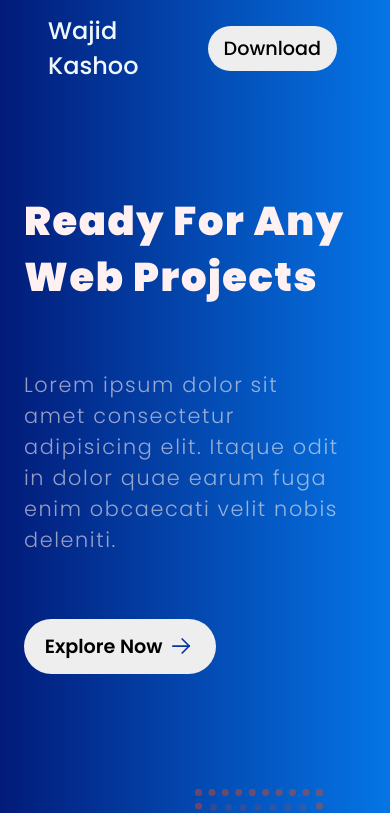
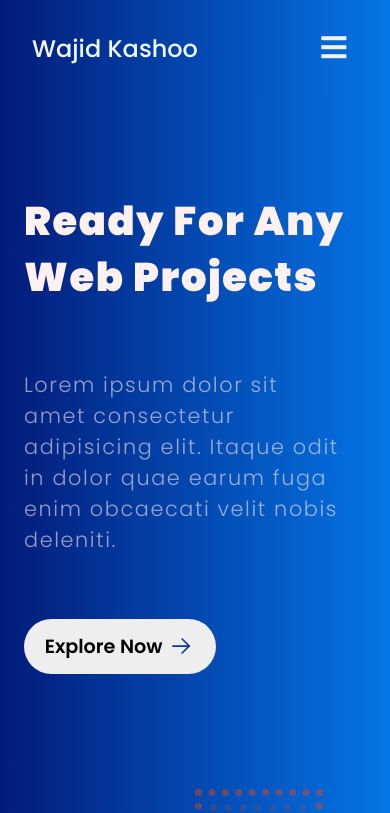
Before and after one commit to wajidkashoo14/ReactApp, a React (Create React App) app: page / in a window 390 px wide. Shown: the top 813 px of the page. Built offline with nearby package versions, Linux system fonts and the light colour scheme.

Commit message:
added styles

```diff
--- a/public/index.html
+++ b/public/index.html
@@ -14,6 +14,12 @@
       manifest.json provides metadata used when your web app is installed on a
       user's mobile device or desktop. See https://developers.google.com/web/fundamentals/web-app-manifest/
     -->
+    <link
+    rel="stylesheet"
+    href="https://use.fontawesome.com/releases/v5.13.1/css/all.css"
+    integrity="sha384-xxzQGERXS00kBmZW/6qxqJPyxW3UR0BPsL4c8ILaIWXva5kFi7TxkIIaMiKtqV1Q"
+    crossorigin="anonymous"
+  />
     <link rel="manifest" href="%PUBLIC_URL%/manifest.json" />
     <link rel="preconnect" href="https://fonts.googleapis.com">
 <link rel="preconnect" href="https://fonts.gstatic.com" crossorigin>
--- a/src/components/Navbar.css
+++ b/src/components/Navbar.css
@@ -31,6 +31,39 @@
   text-decoration: none;
   list-style: none;
 }
+.menu-icon{
+  display: none;
+}
+.active-menu{
+  display: block;
+}
+.active-menu ul{
+position: fixed;
+height: 50vh;
+width: 100%;
+background-color: #f1f1f1;
+top: 10%;
+left: 0;
+}
+.active-menu ul li{
+  list-style: none;
+  padding: .3rem 0;
+}
+.active-menu ul li:hover{
+  background-color: #00af4e;
+}
+.active-menu .nav-link{
+
+    font-size: 1.5rem;
+    background-image: linear-gradient(60deg, #000428dc, #004e92e8);
+    background-clip: text;
+    color: transparent;
+
+}
+.active-menu .nav-link:hover{
+  background-color: #00af4e;
+}
+
 
 .nav-link {
   text-decoration: none;
@@ -38,6 +71,7 @@
   text-transform: capitalize;
   font-weight: 400;
   padding: 0.4rem 0.6rem;
+  list-style: none;
 }
 
 .nav-link:hover {
@@ -50,9 +84,7 @@
   .logo{
     font-size: 1.8rem;
   }
-  /* .navbar-conatainer{
-    padding: 0 2rem;
-  } */
+
   .nav-links ul{
     margin-left: 4rem;
   }
@@ -70,4 +102,26 @@
   .logo {
     font-size: 1.5rem;
   }
+  .btn-primary{
+    display: none;
+  }
+  .navbar-conatainer {
+    padding: 0 1rem;
+  }
+  .menu-icon{
+    width: 6rem;
+    height: 6rem;
+    display: flex;
+    justify-content: center;
+    align-items: center;
+    /* margin: auto 0; */
+  }
+  .fas{
+    margin-left: 3rem;
+    display: grid;
+    place-items: center;
+   font-size: 1.8rem;
+    color: #f1f1f1;
+    transition: all 0.3s;
+  }
 }
--- a/src/components/Navbar.js
+++ b/src/components/Navbar.js
@@ -1,15 +1,21 @@
-import React from "react";
+import React,{useState} from "react";
 import { Link } from "react-router-dom";
 import Button from "./Button";
 import "./Navbar.css";
 
 const Navbar = () => {
+  const[click, setClick] =useState(false)
+
+  const handleClick = () => setClick(!click)
   return (
     <nav className="navbar-conatainer">
       <div className="logo">Wajid Kashoo</div>
 
-      <div className="nav-links">
-        <ul>
+
+
+
+      <div className={`${click  ? 'active-menu' : 'nav-links'}`}>
+        <ul>'
           <li>
             <Link className="nav-link" to="/">
               home
@@ -28,6 +34,9 @@ const Navbar = () => {
         </ul>
       </div>
       <Button buttonStyle="btn-primary">download</Button>
+      <div className="menu-icon" onClick={handleClick}>
+      <i className={click ? 'fas fa-times' : 'fas fa-bars'} />
+      </div>
     </nav>
   );
 };
```
